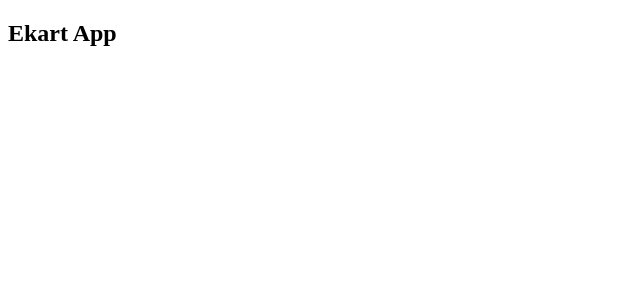
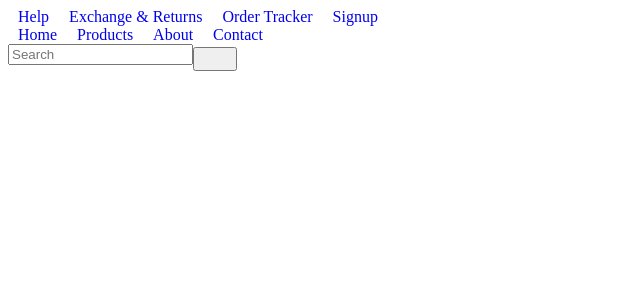
Before and after one commit to NaveenManjappa/angular-17-learning, an Angular app in the folder 1-Fundamentals/angular-ekart/: page / in a window 1280 px wide. Shown: the top 300 px of the page, without its empty margins (0-640 px from the left). Built offline with nearby package versions, Linux system fonts and the light colour scheme.

Commit message:
Added css via styles array

```diff
--- /dev/null
+++ b/1-Fundamentals/angular-ekart/src/app/header/header.component.html
@@ -0,0 +1,28 @@
+<div class="ekart-header">
+    <div class="ekart-logo">
+
+    </div>
+
+    <div class="ekart-header-nav">
+        <div class="ekart-top-bar">
+            <a href="#">Help</a>
+            <a href="#">Exchange & Returns</a>
+            <a href="#">Order Tracker</a>
+            <a href="#">Signup</a>
+        </div>
+        <div class="ekart-bottom-bar">
+            <div class="ekart-menu">
+                <a href="#">Home</a>
+                <a href="#">Products</a>
+                <a href="#">About</a>
+                <a href="#">Contact</a>
+            </div>
+            <div class="ekart-search-bar">
+                <input type="text" class="ekart-search-box" placeholder="Search">
+                <button class="ekart-search-btn">
+                    <i class="fa fa fa-search" aria-hidden="true"></i>
+                </button>
+            </div>
+        </div>
+    </div>
+</div>
--- a/1-Fundamentals/angular-ekart/src/app/header/header.component.ts
+++ b/1-Fundamentals/angular-ekart/src/app/header/header.component.ts
@@ -2,10 +2,9 @@ import { Component } from "@angular/core";
 
 @Component({
     selector:'app-header',
-    template:'<h2>Ekart App</h2>'
+    templateUrl:'./header.component.html',
+    styles:['a{text-decoration:none;margin:0 10px}','button{padding: 10px 20px;}','.ekart-header{width:100%;height:2700px}']
 })
-
-
 export class HeaderComponent{
 
 }
```
